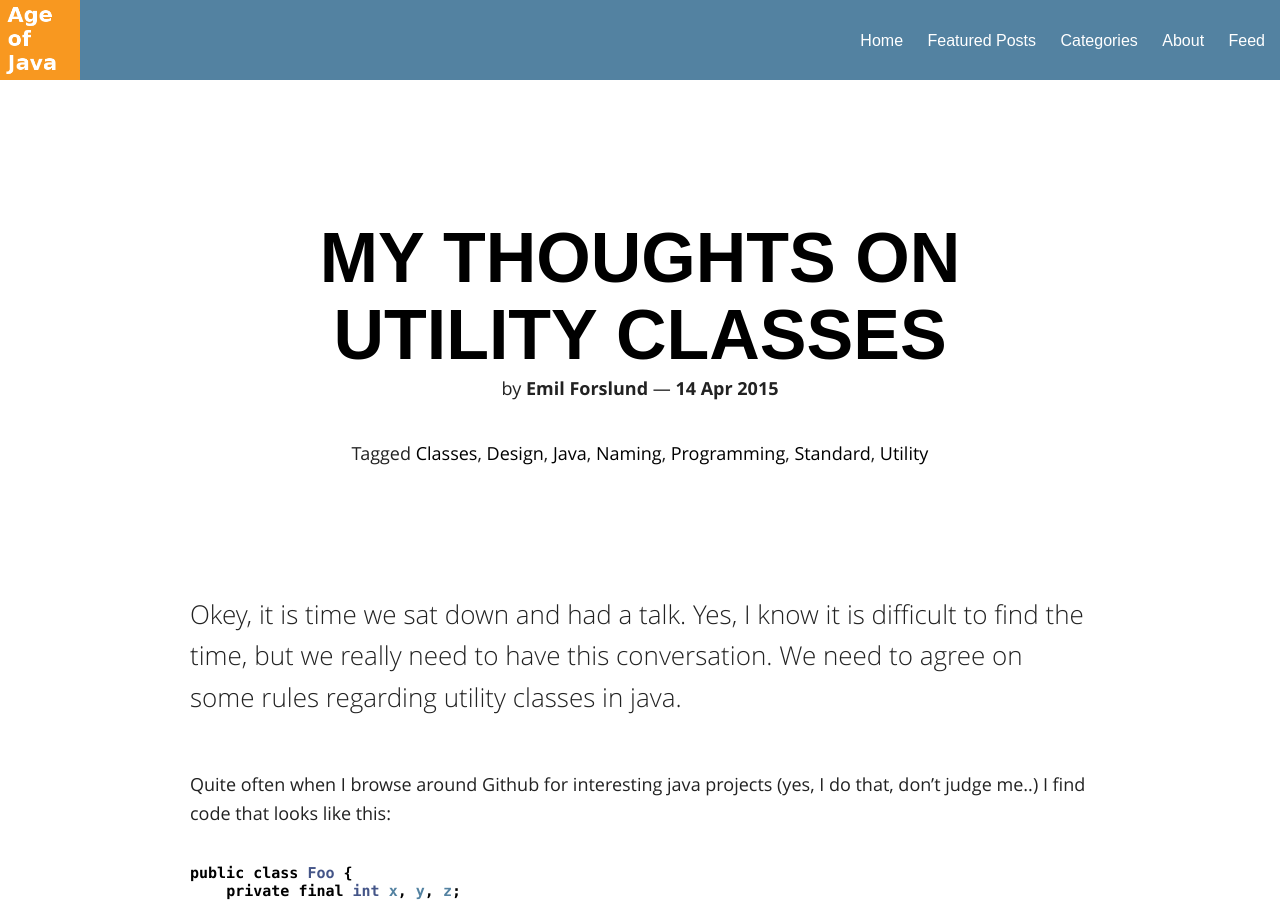
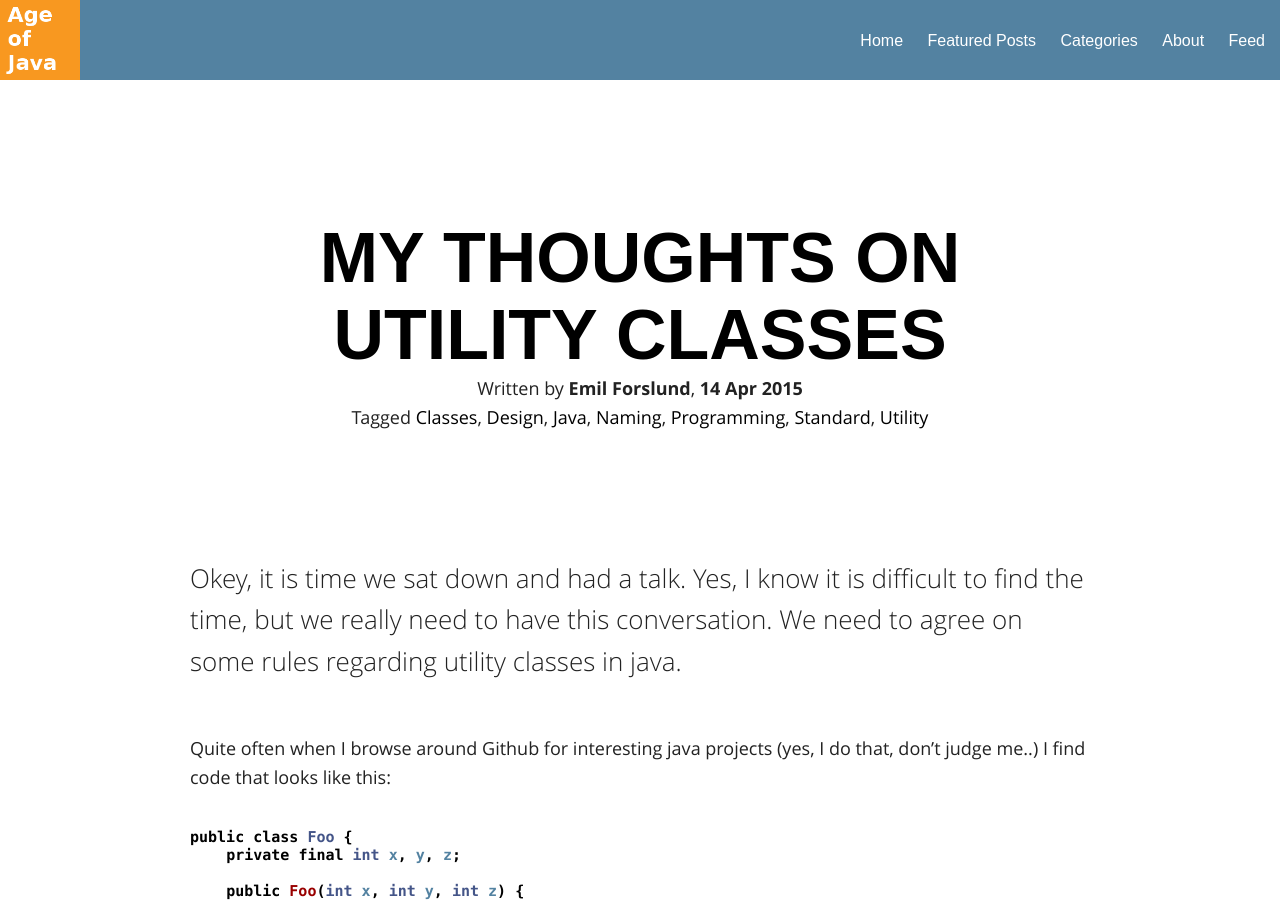
Before and after one commit to ageofjavablog/website, a Jekyll site: the page built from _posts/2015-04-14-My-Thoughts-on-Utility-Classes.md, in a window 1280 px wide and 900 px high. Built offline with Jekyll 4.4.1, drawn with Linux system fonts in a browser that asks for light colours; nearby versions of some CDN libraries; some web fonts are replaced.

Commit message:
Change formatting of author and date fields

```diff
--- a/_layouts/post.html
+++ b/_layouts/post.html
@@ -58,8 +58,8 @@ Description: Awesome dude, awesome life
 {% if page.imagefeature %}
             <div class="notepad-post-title bg-check">
                 <h1>{{ page.title }}</h1>
-                <p>by <strong>{{ site.owner.name }}</strong> &#8212; <strong><time datetime="{{ page.date | date_to_xmlschema }}">{{ page.date | date: "%d %b %Y" }}</time></strong></p>
-                {% assign tagsize = page.tags.size %}{% if tagsize != 0 %}<p>Tagged {% for tag in page.tags %}<a href="{{ site.url }}/tags/index.html#{{ tag | cgi_encode }}" data-toggle="tooltip" title="Posts tagged with {{ tag }}" rel="tag">{{ tag }}</a>{% unless forloop.last %}&comma;&nbsp;{% endunless %}{% endfor %}</p>{% endif %}
+                <p>Written by <strong>{{ site.owner.name }}</strong>, <strong><time datetime="{{ page.date | date_to_xmlschema }}">{{ page.date | date: "%d %b %Y" }}</time></strong>
+                {% assign tagsize = page.tags.size %}{% if tagsize != 0 %}<br>Tagged {% for tag in page.tags %}<a href="{{ site.url }}/tags/index.html#{{ tag | cgi_encode }}" data-toggle="tooltip" title="Posts tagged with {{ tag }}" rel="tag">{{ tag }}</a>{% unless forloop.last %}, {% endunless %}{% endfor %}{% endif %}</p>
             </div>
             <div class="bg-img"></div>
         </header>
@@ -70,8 +70,8 @@ Description: Awesome dude, awesome life
                     <div class="small-12 columns">
                         <div class="notepad-post-meta-simple">
                             <h1>{{ page.title }}</h1>
-                            <p>by <strong>{{ site.owner.name }}</strong> &#8212; <strong><time datetime="{{ page.date | date_to_xmlschema }}">{{ page.date | date: "%d %b %Y" }}</time></strong></p>
-                            {% assign tagsize = page.tags.size %}{% if tagsize != 0 %}<p>Tagged {% for tag in page.tags %}<a href="{{ site.url }}/tags/index.html#{{ tag | cgi_encode }}" data-toggle="tooltip" title="Posts tagged with {{ tag }}" rel="tag">{{ tag }}</a>{% unless forloop.last %}&comma;&nbsp;{% endunless %}{% endfor %}</p>{% endif %}
+                            <p>Written by <strong>{{ site.owner.name }}</strong>, <strong><time datetime="{{ page.date | date_to_xmlschema }}">{{ page.date | date: "%d %b %Y" }}</time></strong>
+                            {% assign tagsize = page.tags.size %}{% if tagsize != 0 %}<br>Tagged {% for tag in page.tags %}<a href="{{ site.url }}/tags/index.html#{{ tag | cgi_encode }}" data-toggle="tooltip" title="Posts tagged with {{ tag }}" rel="tag">{{ tag }}</a>{% unless forloop.last %}, {% endunless %}{% endfor %}{% endif %}</p>
                         </div>
                     </div>
                 </div>
```
